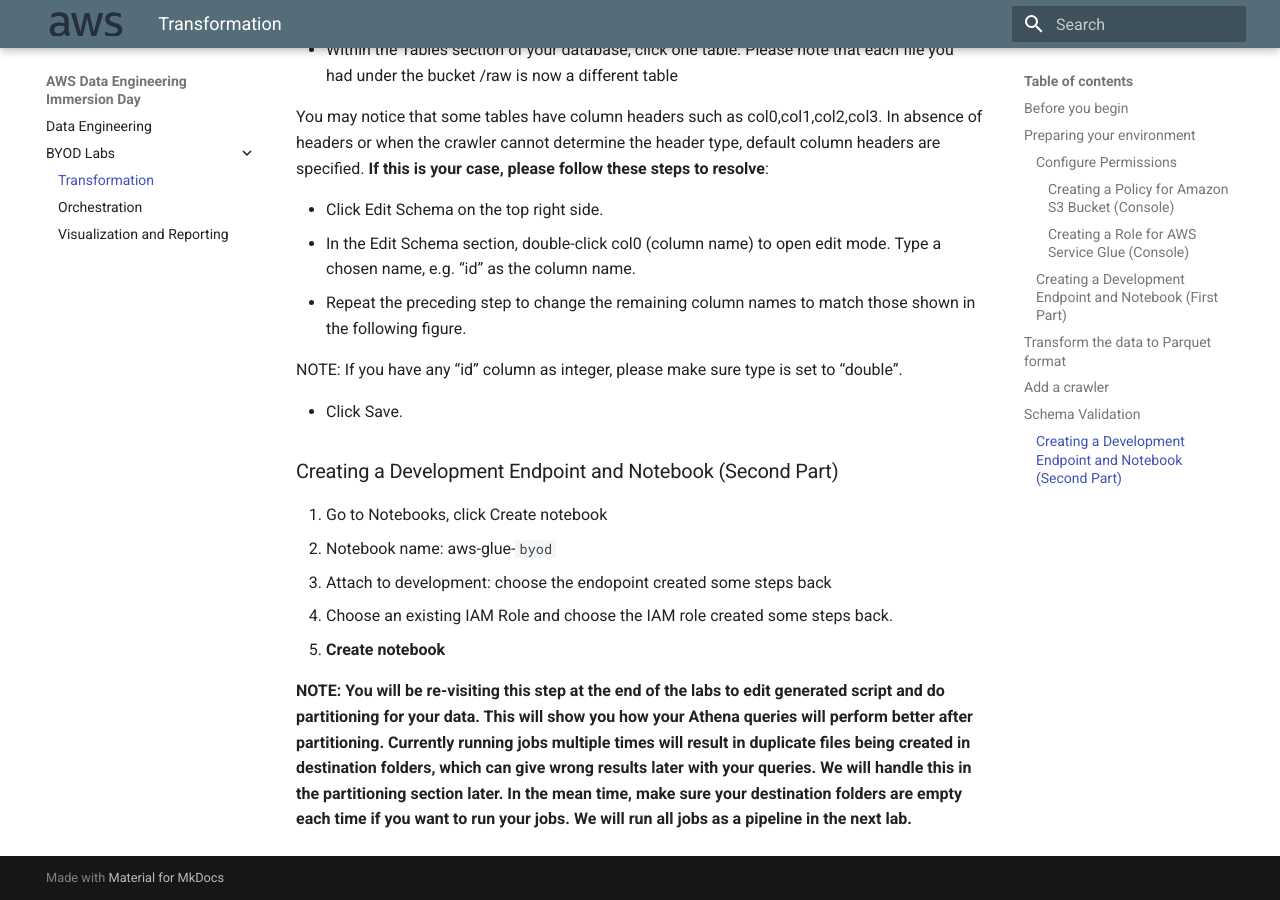
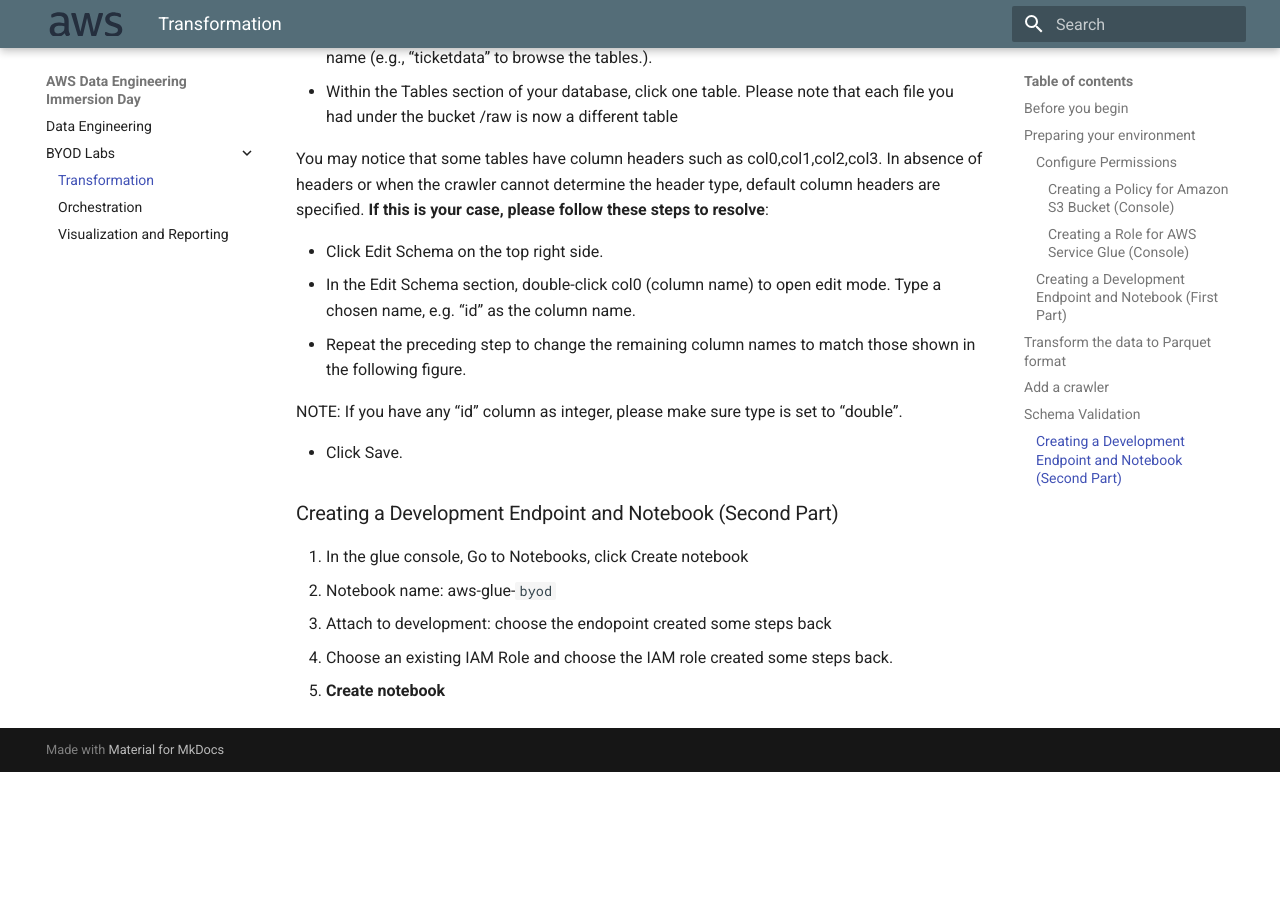
Before and after one commit to BastLeblanc/aws-byod-immersion-day, an MkDocs documentation site: the page built from labs/01_ingestion_with_glue/ingestion_with_glue.md, in a window 1280 px wide and 900 px high, scrolled down 6407 px. Built offline with MkDocs 1.6.1 and Material for MkDocs 9.7.7, drawn with Linux system fonts in a browser that asks for light colours; after the commit the page ends 7179 px from its top, so only the background shows below that; some of the changed text lies outside the part shown.

Commit message:
Update ingestion_with_glue.md

```diff
--- a/labs/01_ingestion_with_glue/ingestion_with_glue.md
+++ b/labs/01_ingestion_with_glue/ingestion_with_glue.md
@@ -81,13 +81,15 @@
 
 ### Creating a Development Endpoint and Notebook (First Part)
 
+Go to Glue in the console https://console.aws.amazon.com/glue/
+
 1. On the left menu, click in Dev. enpoints and **Add endpoint**.
 2. Development endpoint name: `byod`
 3. IAM role: `byod`
 4. Click **Next**
 5. Select Skip networking information
 6. Click **Next**
-7. Click **Next** \- No need to Add SSH public key for Now
+7. Click **Next** \- No need to Add SSH public key for now
 8. Click **Finish**
 
 It will take a while to create the endpoint - we will be back to this step. Please continue.
@@ -190,10 +192,8 @@
 
 ### Creating a Development Endpoint and Notebook (Second Part)
 
-1. Go to Notebooks, click Create notebook
+1. In the glue console, Go to Notebooks, click Create notebook
 2. Notebook name: aws-glue-`byod`
 3. Attach to development: choose the endopoint created some steps back
 4. Choose an existing IAM Role and choose the IAM role created some steps back.
 5. **Create notebook**
-
-**NOTE: You will be re-visiting this step at the end of the labs to edit generated script and do partitioning for your data. This will show you how your Athena queries will perform better after partitioning. Currently running jobs multiple times will result in duplicate files being created in destination folders, which can give wrong results later with your queries. We will handle this in the partitioning section later. In the mean time, make sure your destination folders are empty each time if you want to run your jobs. We will run all jobs as a pipeline in the next lab.**
```
Also changed, not shown: other parts of labs/01_ingestion_with_glue/ingestion_with_glue.md (+1 -1 lines).
